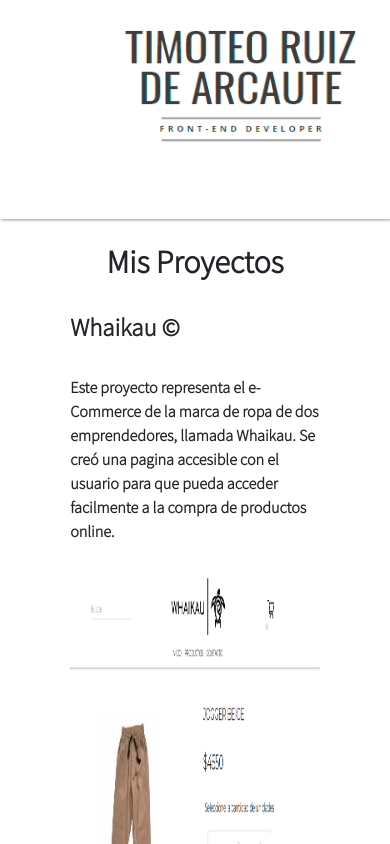
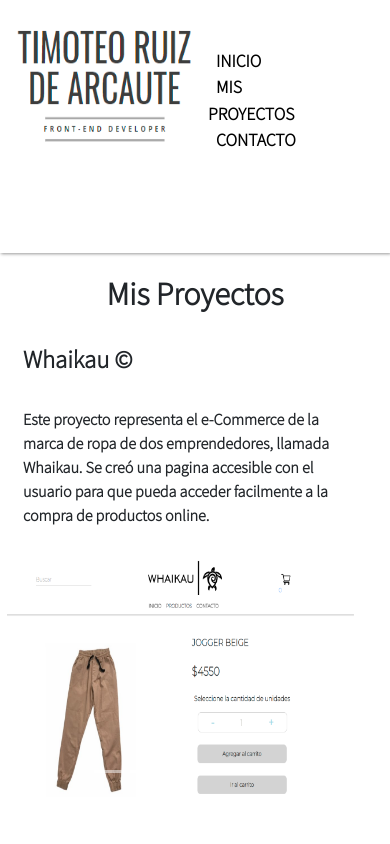
Before and after one commit to timoteorda/Curriculum, a React (Create React App) app: page /misProyectos in a window 390 px wide. Shown: the top 844 px of the page. Built offline with nearby package versions, Linux system fonts and the light colour scheme.

Commit message:
Aniadido MediaQuerys

```diff
--- a/src/scss/diseño/contacto.scss
+++ b/src/scss/diseño/contacto.scss
@@ -1,3 +1,6 @@
+@import "../utilities/mediaquerys";
+
+
 .contenedorContacto {
   width: 80%;
   margin-left: 10%;
@@ -5,6 +8,11 @@
   flex-direction: row;
   margin-bottom: 5rem;
   justify-content: space-around;
+  @include telefono{
+    flex-direction: column;
+    width: 80%;
+    margin-left: 2rem;
+}
 }
 
 .rowInformacion{
@@ -47,12 +55,18 @@
     margin-top: 2rem;
     display: flex;
     flex-direction: column;
+    @include telefono{
+        width: 90%;
+    }
 }
 
 .rowRedes{
     margin-top: 2rem;
     display: flex;
     margin-left: 8rem;
+    @include telefono{
+        margin-left: 0rem;
+    }
 }
 
 .visitaRed{
--- a/src/scss/diseño/footer.scss
+++ b/src/scss/diseño/footer.scss
@@ -37,4 +37,7 @@ footer{
     margin-left: 32%;
     margin-top: 1rem;
     font-size: 1.2rem;
+    @include telefono{
+        margin-left: 1rem;
+    }
 }
--- a/src/scss/diseño/imagenes.scss
+++ b/src/scss/diseño/imagenes.scss
@@ -2,6 +2,11 @@
     width: 20rem;
     height: 10rem;
     margin-left: 5rem;
+    @include telefono{
+        margin-left: -1rem;
+        width: 15rem;
+        height: 10rem;
+    }
 }
 
 .fotoTimoteo{
@@ -10,9 +15,20 @@
     margin-left: 52%;
     margin-top: 5.5rem;
     border-radius: 400px;
+
+    @include telefono{
+        width: 100%;
+        margin-left: -2%;
+        height: 20rem;
+        margin-top: 3rem;
+    }
 }
 
 .fotoWhaikau{
     width: 100%;
     height: 25rem;
+    @include telefono{
+        width: 100%;
+        height: 15rem;
+    }
 }
--- a/src/scss/diseño/main.scss
+++ b/src/scss/diseño/main.scss
@@ -7,16 +7,25 @@
     margin-left: 10%;
     margin-top: 2rem;
     margin-bottom: 4rem;
+    @include telefono{
+        flex-direction: column;
+    }
 }
 
 .informacionTimoteo{
     width: 50%;
+    @include telefono{
+        width: 100%;
+    }
 }
 
 .nombreTitulo{
     text-align: center;
     font-size: 2.6rem;
     transition: 3s;
+    @include telefono{
+        margin-top: 2rem;
+    }
 }
 
 .nombreTitulo:hover{
@@ -85,6 +94,9 @@
     height: 3rem;
     border-radius: 20px;
     cursor: pointer;
+    @include telefono{
+        margin-left: 16%;
+    }
 }
 
 .botonMain:hover{
@@ -98,6 +110,9 @@
     height: 8rem;
     width: 100%;
     background-color: rgb(18,18,18);
+    @include telefono{
+        height: 17rem;
+    }
 }
 
 .containerIconos{
@@ -115,6 +130,9 @@
     display: flex;
     flex-direction: row;
     justify-content: space-around;
+    @include telefono{
+        flex-wrap: wrap;
+    }
 }
 
 .aplicacion{
--- a/src/scss/diseño/misProyectos.scss
+++ b/src/scss/diseño/misProyectos.scss
@@ -3,6 +3,9 @@
     font-size: 2rem;
     margin-top: 2rem;
     font-weight: bold;
+    @include telefono{
+        margin-top: 4rem;
+    }
 }
 
 .proyecto{
@@ -12,11 +15,17 @@
     margin-left: 10%;
     margin-top: 2rem;
     margin-bottom: 15rem;
+    @include telefono{
+        width: 90%;
+    }
 }
 
 .tituloProyecto{
     font-weight: bold;
     margin-left: 10%;
+    @include telefono{
+        margin-left: -1rem;
+    }
 }
 
 .explicacionProyecto{
@@ -25,11 +34,19 @@
     margin-bottom: 2rem;
     font-weight: bold;
     width: 80%;
+    @include telefono{
+       width: 90%;
+       margin-left: -1rem;
+    }
 }
 
 .carouselWhaikau{
     margin-left: 10%;
     width: 80%;
+    @include telefono{
+        width: 99%;
+        margin-left: -2rem;
+    }
 }
 
 
@@ -45,6 +62,10 @@
     height: 3rem;
     border-radius: 20px;
     cursor: pointer;
+    @include telefono{
+        margin-left: 3.2rem;
+        margin-bottom: 2rem;
+    }
 }
 
 .botonProbarProyecto:hover{
--- a/src/scss/diseño/navBar.scss
+++ b/src/scss/diseño/navBar.scss
@@ -1,3 +1,6 @@
+@import "../utilities/mediaquerys";
+
+
 header{
     height: 25vh;
 }
@@ -18,6 +21,11 @@ li {
     background-color: white;
     z-index: 10;
     box-shadow: 1px 1px 3px #999;
+
+    @include telefono{
+        width: 100%;
+        height: 30vh;
+    }
 }
 
 .navegacion{
@@ -31,6 +39,11 @@ li {
     justify-content: space-around;
     margin-top: 5rem;
     margin-right: 5rem;
+    @include telefono{
+        flex-direction: column;
+        margin-left: -3rem;
+        margin-top: 3rem;
+    }
 }
 
 .dropbtn {
--- /dev/null
+++ b/src/scss/utilities/mediaquerys.scss
@@ -0,0 +1,6 @@
+@mixin telefono {
+    @media screen and (min-width: 320px) and (max-width: 480px){
+        @content;
+    }
+
+}
```
